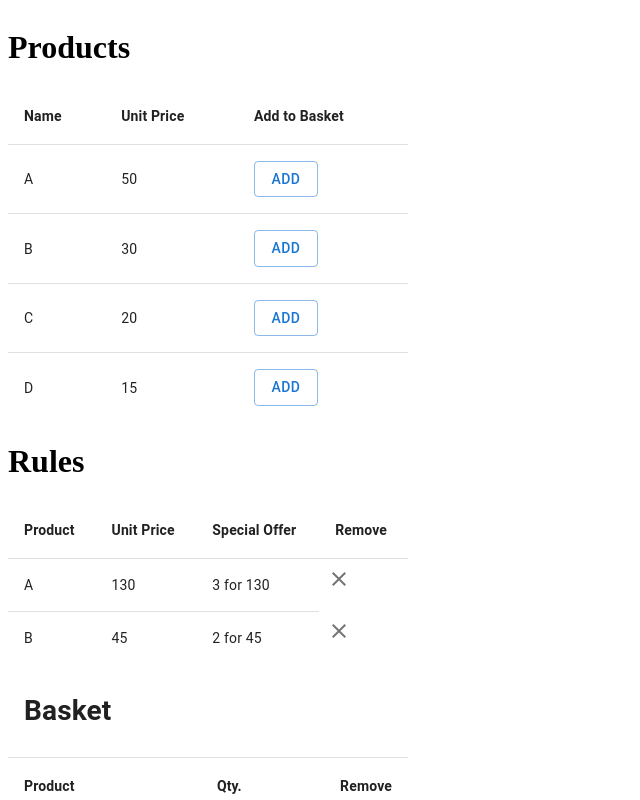
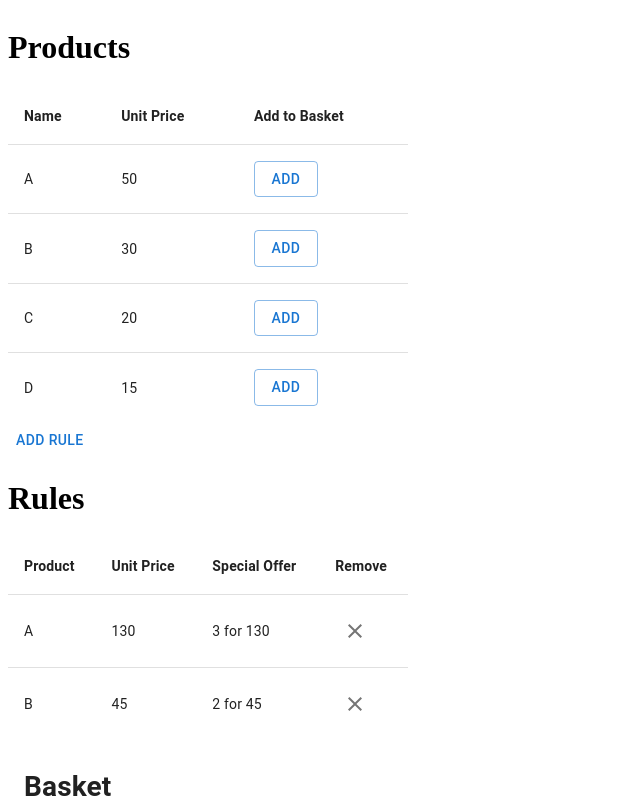
Before and after one commit to mtahafarooq/prismic-take-home-test-main, a React (Vite) app: page / in a window 1280 px wide. Shown: the top 800 px of the page, without its empty margins (0-640 px from the left). Built offline with nearby package versions, Linux system fonts and the light colour scheme.

Commit message:
add add rule rule functionality

```diff
--- a/src/pages/rules/containers/rules-container.ts
+++ b/src/pages/rules/containers/rules-container.ts
@@ -3,10 +3,12 @@ import { bindActionCreators } from "@reduxjs/toolkit";
 import { AppDispatch, RootState } from "../../../store";
 import { rulesData } from "../selectors";
 import Rules from "../";
-import { removeRule } from "../slices/rule-slice";
+import { addRule, removeRule } from "../slices/rule-slice";
+import { productsData } from "../../products/selectors";
 const mapStateToProps = (state: RootState) => {
   return {
     rules: rulesData(state),
+    products: productsData(state),
   };
 };
 
@@ -14,6 +16,7 @@ const mapDispatchToProps = (dispatch: AppDispatch) => {
   return bindActionCreators(
     {
       removeRule: removeRule,
+      addRule: addRule,
     },
     dispatch
   );
--- a/src/pages/rules/index.tsx
+++ b/src/pages/rules/index.tsx
@@ -8,10 +8,14 @@ import TableRow from "@mui/material/TableRow";
 import IconButton from "@mui/material/IconButton";
 import ClearIcon from "@mui/icons-material/Clear";
 import { Rule } from "./types/rule";
+import AddRule from "../../components/rule/add-rule";
+import { Product } from "../products/types/product";
 
 interface RulesProps {
   rules: Rule;
+  products: Product;
   removeRule: (name: string) => void;
+  addRule: (rule: Rule) => void;
 }
 
 const getRows = (rule: Rule) => {
@@ -22,9 +26,10 @@ const getRows = (rule: Rule) => {
   return rows;
 };
 
-const Rules: FC<RulesProps> = ({ rules, removeRule }) => {
+const Rules: FC<RulesProps> = ({ rules, removeRule, addRule, products }) => {
   return (
     <TableContainer>
+      <AddRule addRule={addRule} products={products} />
       <h1>Rules</h1>
       <Table sx={{ maxWidth: 400 }} aria-label="simple table">
         <TableHead>
@@ -54,6 +59,7 @@ const Rules: FC<RulesProps> = ({ rules, removeRule }) => {
               </TableCell>
               <TableCell>{row.price}</TableCell>
               <TableCell>{`${row.quantity} for ${row.price}`}</TableCell>
+              <TableCell>
                 <IconButton
                   aria-label="delete"
                   onClick={() => {
@@ -62,6 +68,7 @@ const Rules: FC<RulesProps> = ({ rules, removeRule }) => {
                 >
                   <ClearIcon />
                 </IconButton>
+              </TableCell>
             </TableRow>
           ))}
         </TableBody>
--- a/src/pages/rules/slices/rule-slice.ts
+++ b/src/pages/rules/slices/rule-slice.ts
@@ -20,9 +20,14 @@ export const ruleSlice = createSlice({
     removeRule(state, action: PayloadAction<string>) {
       delete state.rules[action.payload];
     },
+    addRule(state, action: PayloadAction<Rule>) {
+      const newRule: Rule = action.payload;
+      const newRuleName: string = Object.keys(newRule).toString();
+      state.rules[newRuleName] = newRule[newRuleName];
+    },
   },
 });
 
-export const { removeRule } = ruleSlice.actions;
+export const { removeRule, addRule } = ruleSlice.actions;
 
 export default ruleSlice.reducer;
```
Lines whose indentation alone changed are shown as unchanged.
